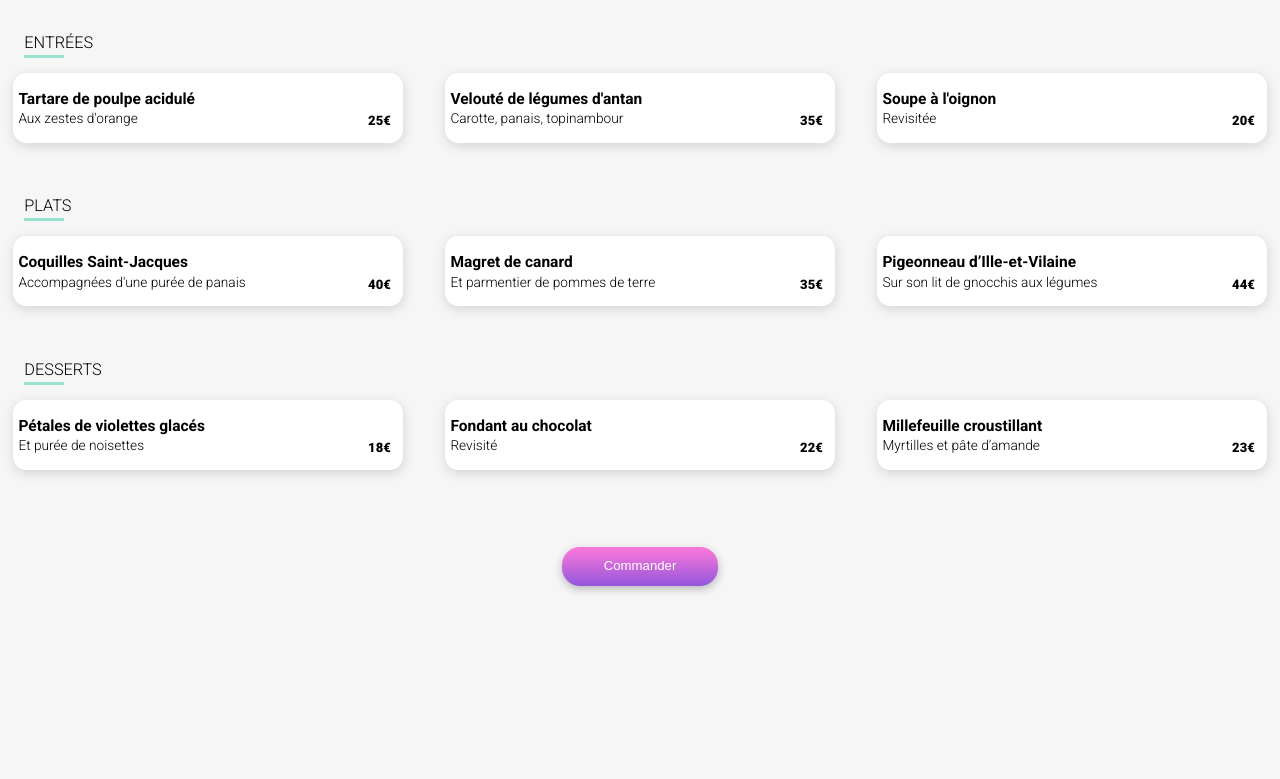
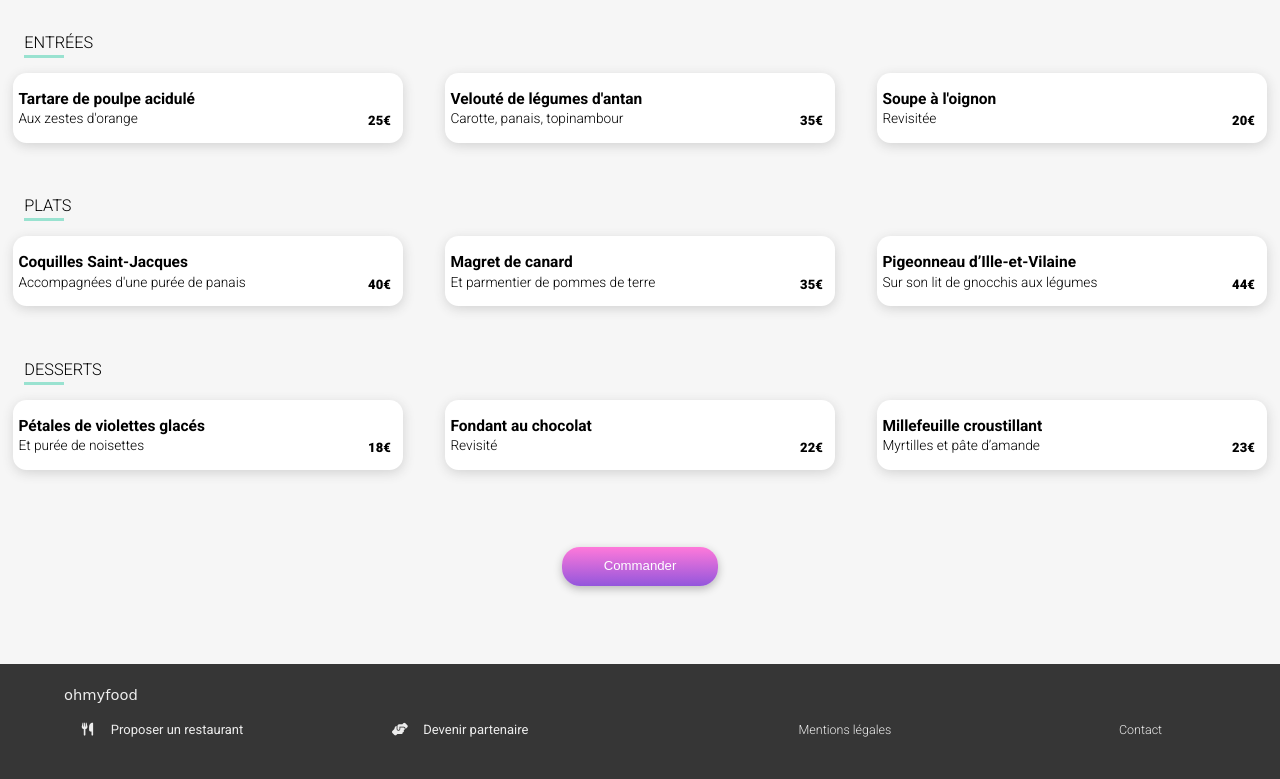
Before and after one commit to Adr-hub/first-versioning-project, a website: page à-la-française.html in a window 1280 px wide. Shown: the part 489-1268 px from the top of the page. Before the commit the page ends 1115 px from the top, so only its background shows below. Drawn offline with Linux system fonts and the light colour scheme; a web font is replaced by a local one.

Commit message:
Menu footer first commit

```diff
--- a/sass/base/_menus.scss
+++ b/sass/base/_menus.scss
@@ -5,7 +5,7 @@
     min-width: 300px;
 
     &>* {
-        animation: menu-timeout 0.4s linear;
+        animation: menu-timeout 0.5s linear;
     }
 
     * {
--- a/sass/layout/_menus.scss
+++ b/sass/layout/_menus.scss
@@ -204,9 +204,13 @@
 
 .button-section {
     margin-top: 40px;
-    margin-bottom: 40px;
+    margin-bottom: 75px;
     display: flex;
     justify-content: center;
+
+    @media screen and (min-width:768px) {
+        margin-bottom: 35px;
+    }
 }
 
 .order-button-container {
--- a/à-la-française.html
+++ b/à-la-française.html
@@ -137,6 +137,21 @@
             </div>
         </section>
     </main>
+    <footer class="footer">
+        <h4 class="footer-title">ohmyfood</h4>
+        <div class="footer-container">
+            <div class="container-first-line">
+                <div class="first-line-icon"><i class="fas fa-utensils"></i></div><a href="#">Proposer un
+                    restaurant</a>
+            </div>
+            <div class="container-second-line">
+                <div class="second-line-icon"><i class="fas fa-hands-helping"></i></div>
+                <a href="#">Devenir partenaire</a>
+            </div>
+            <a href="#" class="container-third-line">Mentions légales</a>
+            <a href="mailto:ohmyfood@exemple.com" class="container-fourth-line">Contact</a>
+        </div>
+    </footer>
 </body>
 
 </html>
```
Also changed, not shown: css/styles.css, 1 other file.
